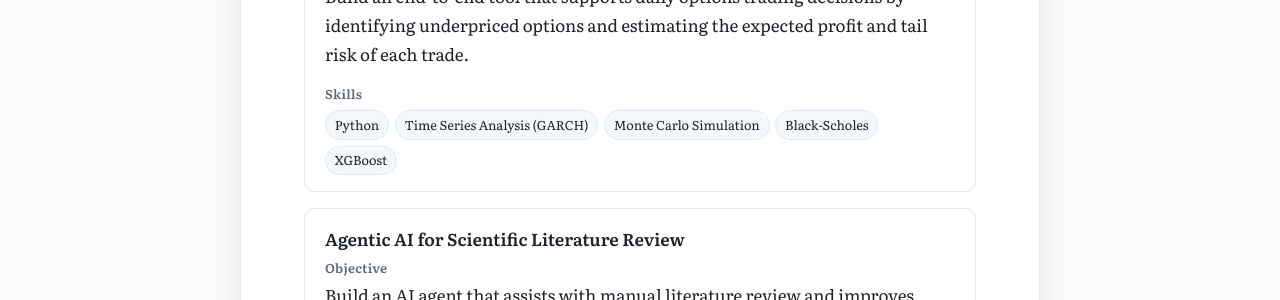
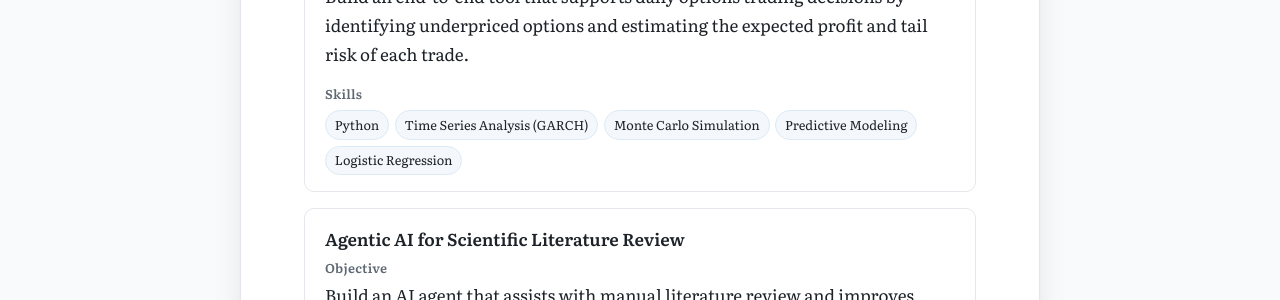
Before and after one commit to mklodi1/mklodi1.github.io, a Jekyll site: the page built from projects/index.html, in a window 1280 px wide. Shown: the part 1468-1768 px from the top of the page. Built offline with Jekyll 4.4.1, drawn with Linux system fonts in a browser that asks for light colours.

Commit message:
Options engine skills: Predictive Modeling, Logistic Regression
Co-Authored-By: Claude Opus 5.5 <noreply@anthropic.com>
Claude-Session: https://claude.ai/code/session_018B7yRm4wV88UDqtVSP6gVK

```diff
--- a/_data/projects.yml
+++ b/_data/projects.yml
@@ -22,7 +22,7 @@
 
 - title: "Derivatives Pricing and Market Risk Simulation Engine"
   objective: "Build an end-to-end tool that supports daily options trading decisions by identifying underpriced options and estimating the expected profit and tail risk of each trade."
-  skills: "Python, Time Series Analysis (GARCH), Monte Carlo Simulation, Black-Scholes, XGBoost"
+  skills: "Python, Time Series Analysis (GARCH), Monte Carlo Simulation, Predictive Modeling, Logistic Regression"
 
 - title: "Agentic AI for Scientific Literature Review"
   objective: "Build an AI agent that assists with manual literature review and improves efficiency through retrieval-augmented generation and semantic search."
```
